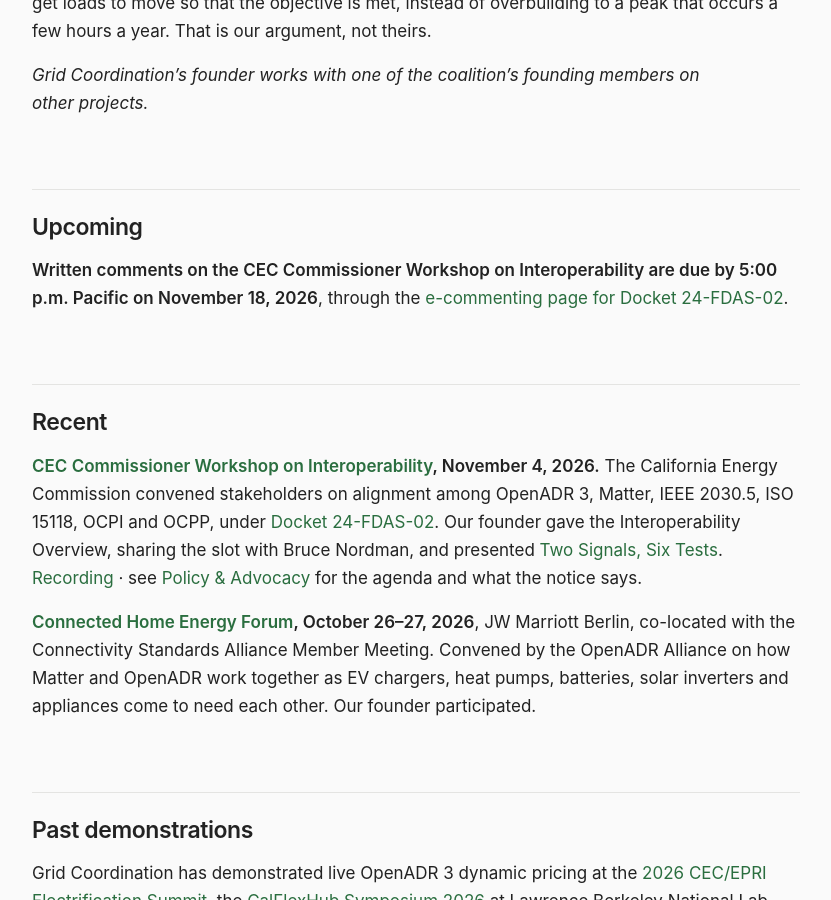
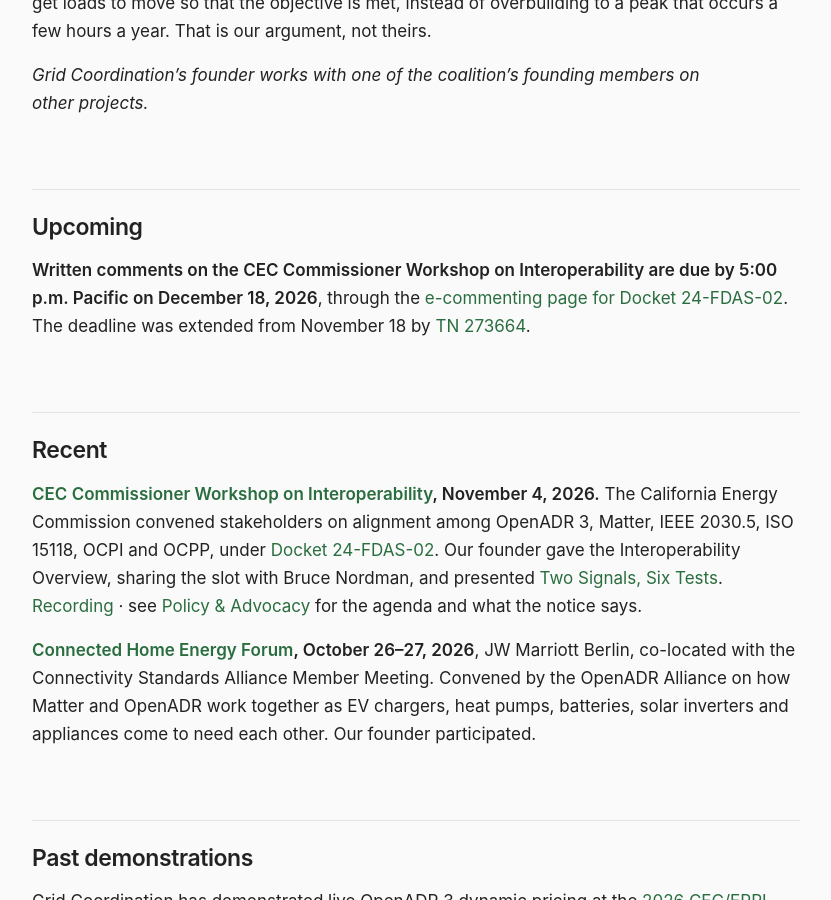
Before and after one commit to grid-coordination/grid-coordination.github.io, a Jekyll site: the page built from resources.md, in a window 1280 px wide and 900 px high, scrolled down 2535 px. Shown: the whole window, without its empty margins (224-1055 px from the left). Built offline with Jekyll 4.4.1, drawn with Linux system fonts in a browser that asks for light colours.

Commit message:
Record TN 273689, and correct the comment deadline to December 18
The CEC approved and published the 24-FDAS-02 comments on 2026-11-18
as TN 273689, docketed 2026-11-17. Both policy pages now link the
docketed document alongside the local PDF.

resources.md still told readers comments were due 5:00 p.m. on
November 18. TN 273664, docketed 2026-11-16, supersedes the earlier
notice and moves the due date to December 18, 2026.

Co-Authored-By: Claude Opus 5 <noreply@anthropic.com>
Claude-Session: https://claude.ai/code/session_01VUQ6auDmNDjcMk78oq5TXh

```diff
--- a/resources.md
+++ b/resources.md
@@ -55,7 +55,7 @@ Where the two fit together is straightforward, and the report draws the line its
 
 ## Upcoming
 
-**Written comments on the CEC Commissioner Workshop on Interoperability are due by 5:00 p.m. Pacific on November 18, 2026**, through the [e-commenting page for Docket 24-FDAS-02](https://efiling.energy.ca.gov/EComment/EComment.aspx?docketnumber=24-FDAS-02).
+**Written comments on the CEC Commissioner Workshop on Interoperability are due by 5:00 p.m. Pacific on December 18, 2026**, through the [e-commenting page for Docket 24-FDAS-02](https://efiling.energy.ca.gov/EComment/EComment.aspx?docketnumber=24-FDAS-02). The deadline was extended from November 18 by [TN 273664](https://efiling.energy.ca.gov/GetDocument.aspx?tn=273664).
 
 ## Recent
 
```
Also changed, not shown: policy.md (+1 -1 lines), policy/24-fdas-02.md (+1 -1 lines).
